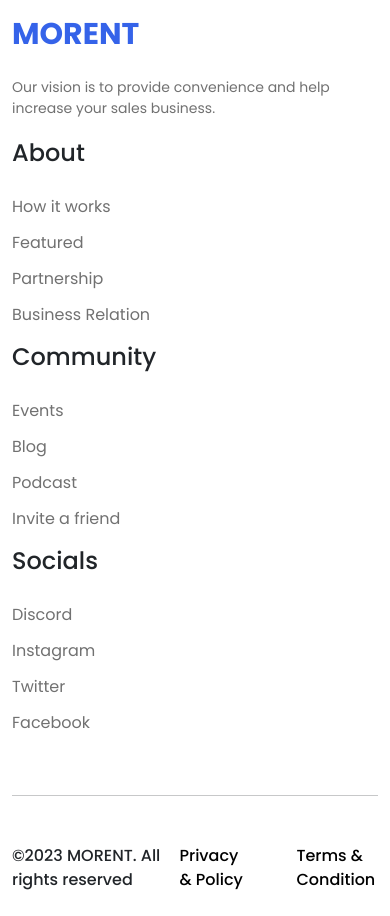
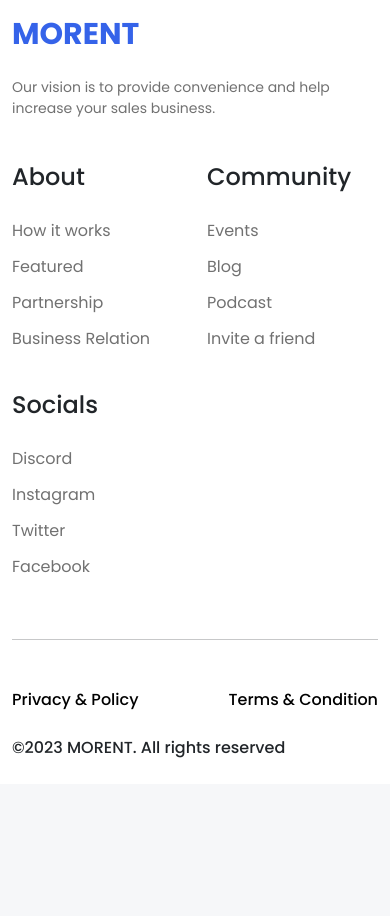
Before and after one commit to salmanArif05/morent, a React (Vite) app: page / in a window 390 px wide. Shown: the part 6980-7896 px from the top of the page. After the commit the page ends 7764 px from the top, so only its background shows below. Built offline with nearby package versions, Linux system fonts and the light colour scheme.

Commit message:
footer responsive

```diff
--- a/src/components/layout/Footer.jsx
+++ b/src/components/layout/Footer.jsx
@@ -11,9 +11,9 @@ const Footer = () => {
 							<div className="foot-logo">MORENT</div>
 							<p className="foot-para">Our vision is to provide convenience and help increase your sales business.</p>
 						</div>
-						<div className="col-lg-6 offset-lg-2">
+						<div className="col-lg-6 offset-lg-2 mt-4 mt-lg-0">
 							<div className="row">
-								<div className="col-lg-4">
+								<div className="col-lg-4 col-6">
 									<div className="foot-link-heading">About</div>
 									<ul className="foot-links">
 										<li>
@@ -30,7 +30,7 @@ const Footer = () => {
 										</li>
 									</ul>
 								</div>
-								<div className="col-lg-4">
+								<div className="col-lg-4 col-6">
 									<div className="foot-link-heading">Community</div>
 									<ul className="foot-links">
 										<li>
@@ -47,7 +47,7 @@ const Footer = () => {
 										</li>
 									</ul>
 								</div>
-								<div className="col-lg-4">
+								<div className="col-lg-4 col-6 mt-4 mt-lg-0">
 									<div className="foot-link-heading">Socials</div>
 									<ul className="foot-links">
 										<li>
@@ -68,9 +68,9 @@ const Footer = () => {
 						</div>
 					</div>
 					<hr className="my-5" />
-					<div className="sub-foot d-flex align-items-center justify-content-between">
-						<div className="fs-16 fw-500">©2023 MORENT. All rights reserved</div>
-						<div className="d-flex gap-5">
+					<div className="sub-foot d-flex flex-column flex-lg-row align-items-lg-center justify-content-between">
+						<div className="fs-16 fw-500 order-2 order-lg-1 mt-4 mt-lg-0">©2023 MORENT. All rights reserved</div>
+						<div className="d-flex gap-5 order-1 order-lg-2 justify-content-between">
 							<a href="#" className="d-inline-block fs-16 fw-500">
 								Privacy & Policy
 							</a>
```
